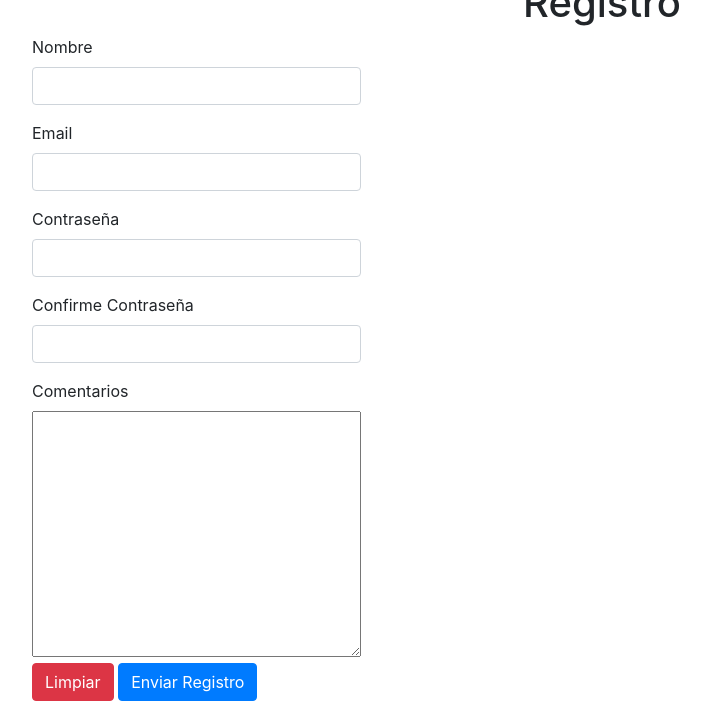
After one commit to icefrik88/-prueba-3-, a Django app: page /formulario.html in a window 1280 px wide. The commit adds this page. Shown: the part 127-844 px from the top of the page, without its empty margins (38-748 px from the left). Run offline with Django 3.2, Linux system fonts and the light colour scheme.

Commit message:
detalles y unir

```diff
--- a/biblioteca_site/website/mod1/templates/mod1/form_libros.html
+++ b/biblioteca_site/website/mod1/templates/mod1/form_libros.html
@@ -24,6 +24,9 @@
             <li class="nav-item">
               <a class="nav-link text-white" href="libros.html">Listado Libros</a>
             </li>
+            <li class="nav-item">
+              <a class="nav-link text-white" href="formulario.html">Regristrarse</a>
+          </li>
           </ul>
         </div>
       </nav>
--- /dev/null
+++ b/biblioteca_site/website/mod1/templates/mod1/formulario.html
@@ -0,0 +1,100 @@
+<!doctype html>
+<html lang="es">
+  <head>
+    <!-- Required meta tags -->
+    <meta charset="utf-8">
+    <meta name="viewport" content="width=device-width, initial-scale=1, shrink-to-fit=no">
+
+    <!-- Bootstrap CSS -->
+    <link rel="stylesheet" href="https://cdn.jsdelivr.net/npm/bootstrap@4.6.0/dist/css/bootstrap.min.css" integrity="sha384-B0vP5xmATw1+K9KRQjQERJvTumQW0nPEzvF6L/Z6nronJ3oUOFUFpCjEUQouq2+l" crossorigin="anonymous">
+    <title>libreria rodrigo</title>
+</head>
+<body>
+    <nav class="navbar navbar-expand-lg navbar-light bg-dark">
+        <a class="navbar-brand text-white">
+            <img src="https://freepikpsd.com/media/2019/10/imagenes-de-libros-png-6-1-Transparent-Images.png" height="80px">
+        </a>
+        <button class="navbar-toggler" type="button" data-toggle="collapse" data-target="#navbarNav" aria-controls="navbarNav" aria-expanded="false" aria-label="Toggle navigation">
+            <span class="navbar-toggler-icon"></span>
+        </button>
+        <div class="collapse navbar-collapse" id="navbarNav">
+            <ul class="navbar-nav">
+                <li class="nav-item active">
+                    <a class="nav-link text-white" href="http://127.0.0.1:8000/">Inicio<span class="sr-only">(current)</span></a>
+                </li>
+                <li class="nav-item">
+                    <a class="nav-link text-white" href="libros.html">Listado Libros</a>
+                </li>
+                <li class="nav-item">
+                    <a class="nav-link text-white" href="formulario.html">Regristrarse</a>
+                </li>
+            </ul>
+        </div>
+    </nav>
+    <h1 class="text-center">Registro</h1>
+    <div class="container">
+        <div class="row">
+            <form action="" id="formulario">
+                <div class="form-group">
+                    <label for="nombre">Nombre</label>
+                    <input type="text" name="nombre" id="nombre" class="form-control">
+                </div>
+                <div class="form-group">
+                    <label for="email">Email</label>
+                    <input type="text" name="email" id="email" class="form-control">
+                </div>
+                <div class="form-group">
+                    <div class="form-group">
+                        <label for="contra1">Contraseña</label>
+                        <input type="password" name="contraseña" id="contra1" class="form-control">
+                    </div>
+                    <div class="form-group">
+                        <label for="contra2">Confirme Contraseña</label>
+                        <input type="password" name="password" id="contra2" class="form-control">
+                    </div>
+                    <section>
+                        <label for="comentario">Comentarios</label>
+                        <br>
+                        <textarea name="comentario" id="comentario" cols="30" rows="10"></textarea>
+                    </section>
+                    <input type="reset" value="Limpiar" class="btn btn-danger" id="Limpiar">
+                    <input type="submit" value="Enviar Registro" class="btn btn-primary" id="enviar">
+                    <div class="alert alert-danger" id="error"></div>
+                </form>
+            </div>
+        </div>
+
+    <!-- Optional JavaScript; choose one of the two! -->
+
+    <!-- Option 1: jQuery and Bootstrap Bundle (includes Popper) -->
+    <script src="https://code.jquery.com/jquery-3.5.1.slim.min.js" integrity="sha384-DfXdz2htPH0lsSSs5nCTpuj/zy4C+OGpamoFVy38MVBnE+IbbVYUew+OrCXaRkfj" crossorigin="anonymous"></script>
+    <script src="https://cdn.jsdelivr.net/npm/bootstrap@4.6.0/dist/js/bootstrap.bundle.min.js" integrity="sha384-Piv4xVNRyMGpqkS2by6br4gNJ7DXjqk09RmUpJ8jgGtD7zP9yug3goQfGII0yAns" crossorigin="anonymous"></script>
+    <script>
+        $(document).ready(function(){
+            $("#error").hide();
+            $("#formulario").submit(function(){
+                var mensaje = "";
+                if($("#nombre").val().trim().length == 0){
+                    mensaje = "El nombre esta en blanco"
+                };
+                if($("#email").val().trim().length == 0){
+                    mensaje = "El email esta en blanco"
+                };
+                if ($("#contra1").val() != $("#contra2").val()) {
+                    mensaje = mensaje + "Las contraseñas deben ser iguales";
+                }
+                if ($("#contra1").val().trim().length == 0) {
+                    mensaje = mensaje + "La contraseña esta en blanco";
+                }
+
+                if(mensaje != ""){
+                    $("#error").html(mensaje);
+                    $("#error").show();
+                    event.preventDefault();
+                };
+            });
+        });
+
+    </script>
+  </body>
+</html>
--- a/biblioteca_site/website/mod1/templates/mod1/libros.html
+++ b/biblioteca_site/website/mod1/templates/mod1/libros.html
@@ -23,6 +23,9 @@
             </li>
             <li class="nav-item">
               <a class="nav-link text-white" href="libros.html">Listado Libros</a>
+            </li>
+            <li class="nav-item">
+                <a class="nav-link text-white" href="formulario.html">Regristrarse</a>
             </li>
           </ul>
         </div>
--- a/biblioteca_site/website/mod1/urls.py
+++ b/biblioteca_site/website/mod1/urls.py
@@ -1,5 +1,5 @@
 from django.urls import path
-from .views import form_libros, home, form_mod, libros, form_eli
+from .views import form_libros, home, form_mod, libros, form_eli, formulario
 
 urlpatterns = [
     path('', home, name='home'),
@@ -7,6 +7,7 @@ urlpatterns = [
     path('form_libros.html', form_libros, name='form_libros'),
     path('from-mod/<id>', form_mod, name='form_mod'),
     path('from-eli/<id>', form_eli, name='form_eli'),
+    path('formulario.html', formulario, name='formulario'),
 
 
 ]
--- a/biblioteca_site/website/mod1/views.py
+++ b/biblioteca_site/website/mod1/views.py
@@ -49,3 +49,6 @@ def form_eli(request, id):
     libro = Libro.objects.get(ISBN=id)
     libro.delete()
     return redirect(to="libros")
+
+def formulario(request):
+    return render(request, 'mod1/formulario.html')
```
Also changed, not shown: biblioteca_site/website/mod1/templates/mod1/home.html (+23 -3 lines), categorias.html (deleted, +0 -41 lines), principal.html (deleted, +0 -95 lines).
